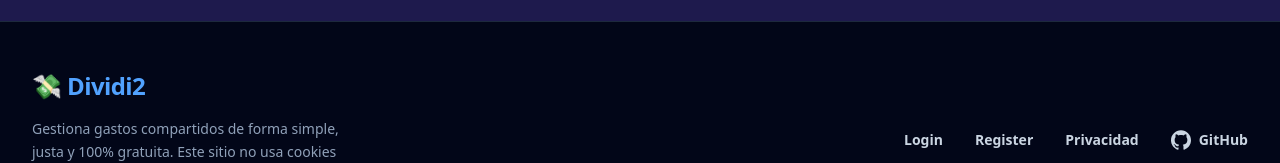
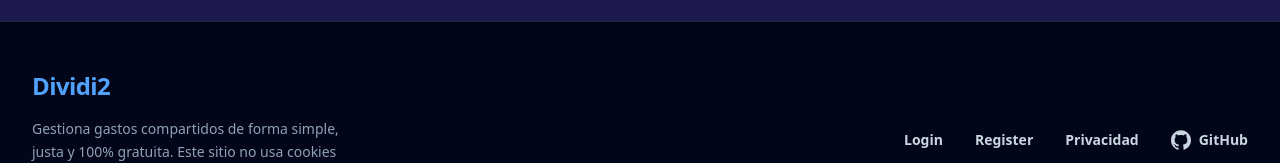
Before and after one commit to guzmannicolas/splitwise-nico, a Next.js app in the folder frontend/: page / in a window 1280 px wide. Shown: the part 3434-3597 px from the top of the page. Built offline with nearby package versions, Linux system fonts and the light colour scheme; no server answers.

Commit message:
fix: remove emoji from footer application name

```diff
--- a/frontend/components/landing/Footer.tsx
+++ b/frontend/components/landing/Footer.tsx
@@ -10,7 +10,7 @@ export default function Footer() {
         <div className="flex flex-col md:flex-row justify-between items-center gap-8">
           <div className="flex flex-col items-center md:items-start gap-4">
             <Link href="/" className="flex items-center text-blue-700 dark:text-blue-400 font-bold text-2xl tracking-tight">
-              💸 Dividi2
+               Dividi2
             </Link>
             <p className="text-slate-500 dark:text-slate-400 text-sm max-w-xs text-center md:text-left leading-relaxed">
               Gestiona gastos compartidos de forma simple, justa y 100% gratuita. Este sitio no usa cookies de rastreo ni analytics. Solo guardamos lo justo para que tu experiencia sea fluida.
```
